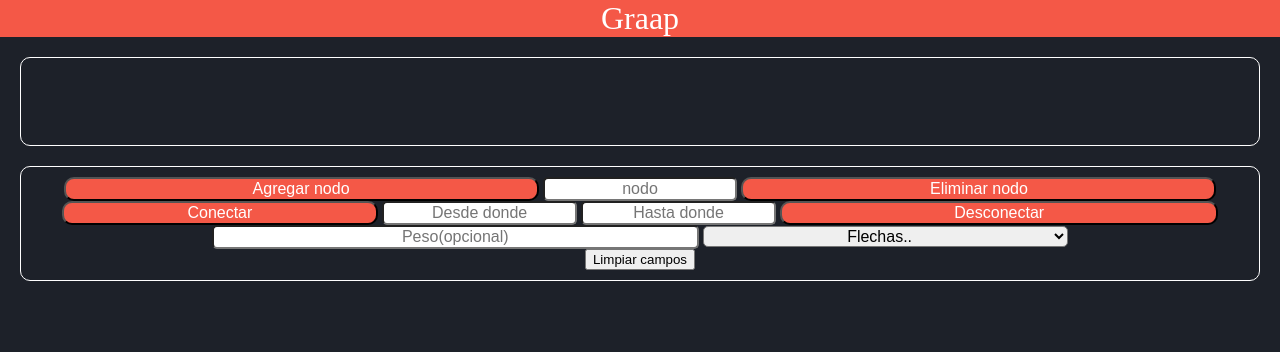
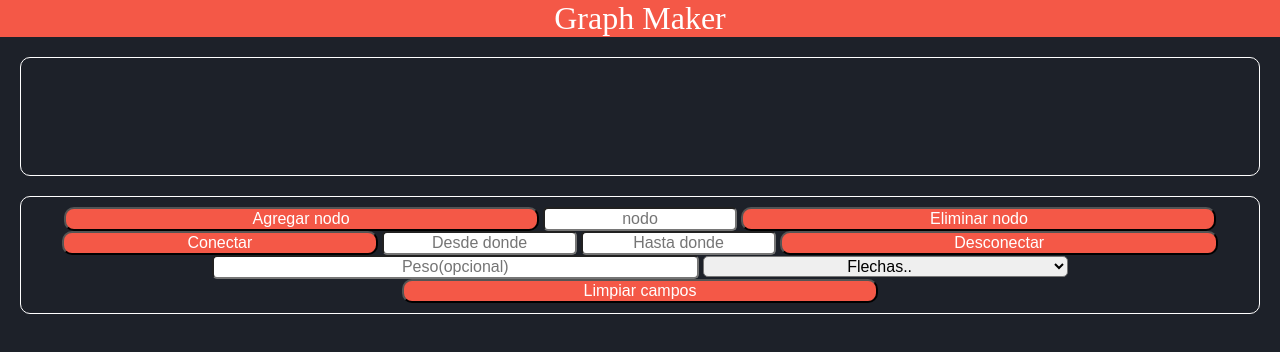
Before and after one commit to whocar3s/Grafos, a plain HTML site: page index.html in a window 1280 px wide. Drawn offline with nearby package versions, Linux system fonts and the light colour scheme; some packages are replaced by stand-ins of ours; a script that the page names is missing; a web font is replaced by a local one.

Commit message:
Cambio de nombre

```diff
--- a/index.html
+++ b/index.html
@@ -1,7 +1,7 @@
 <!DOCTYPE html>
 <html lang="es">
   <head>
-    <title>GRAAP</title>
+    <title>Graph Maker</title>
 
     <!-- google font -->
     <link rel="preconnect" href="https://fonts.gstatic.com" />
@@ -20,7 +20,7 @@
   </head>
   <body>
     <div class="Title-container">
-      <span class="title">Graap</span>
+      <span class="title">Graph Maker</span>
     </div>
     <div class="grid-container">
       <div class="screen-graphs">
@@ -58,7 +58,7 @@
           </select>
         </div>
         <div class="option">
-          <button onclick="Clear()">Limpiar campos</button>
+          <button class="btn" onclick="Clear()">Limpiar campos</button>
         </div>
         <div class="">
         </div>
--- a/style.css
+++ b/style.css
@@ -9,7 +9,7 @@ body {
 }
 
 .grid-container {
-  grid-template-rows: 65% auto;
+  grid-template-rows: 85% auto;
   display: grid;
   gap: 20px;
   padding: 20px;
```
